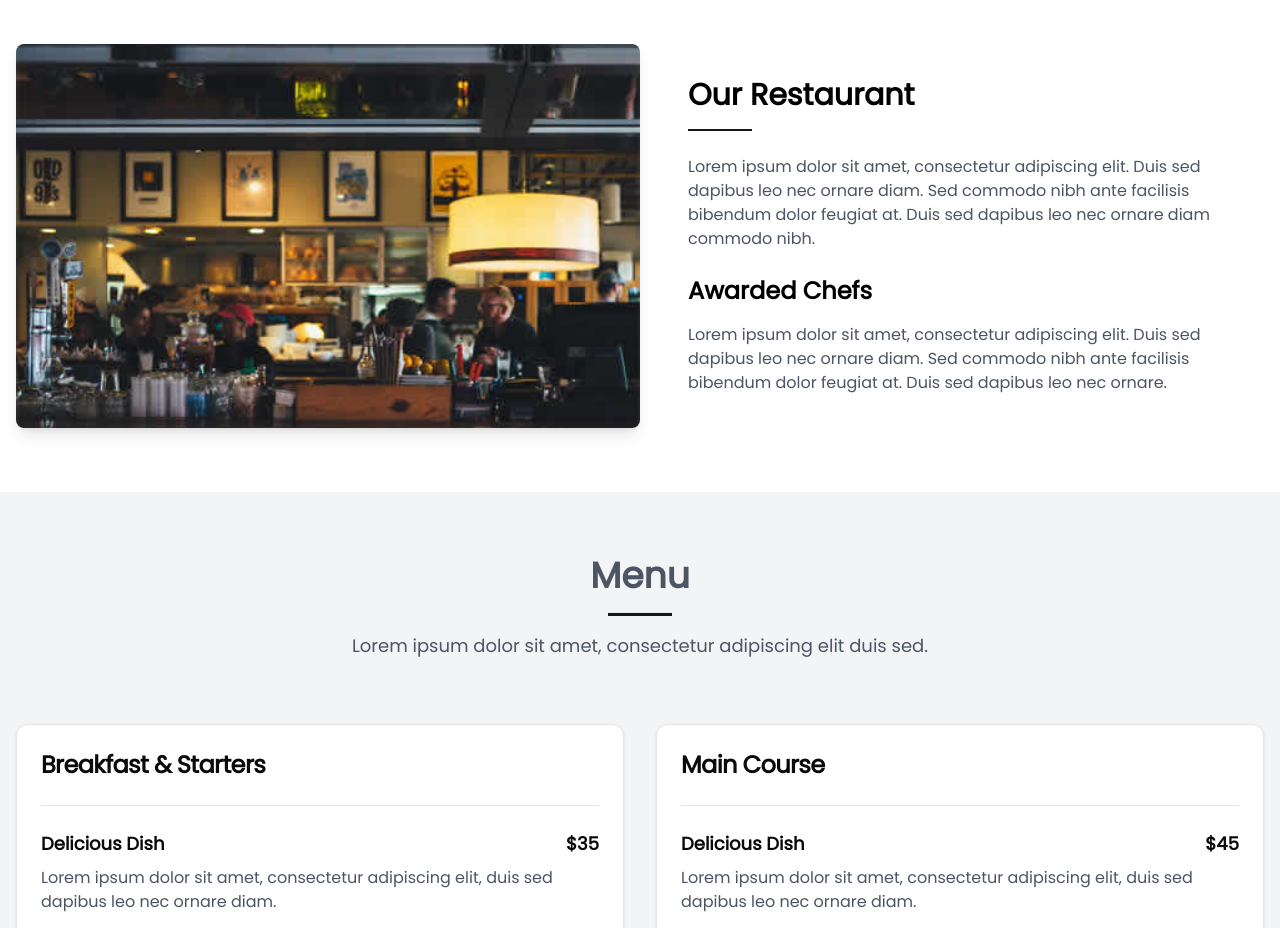
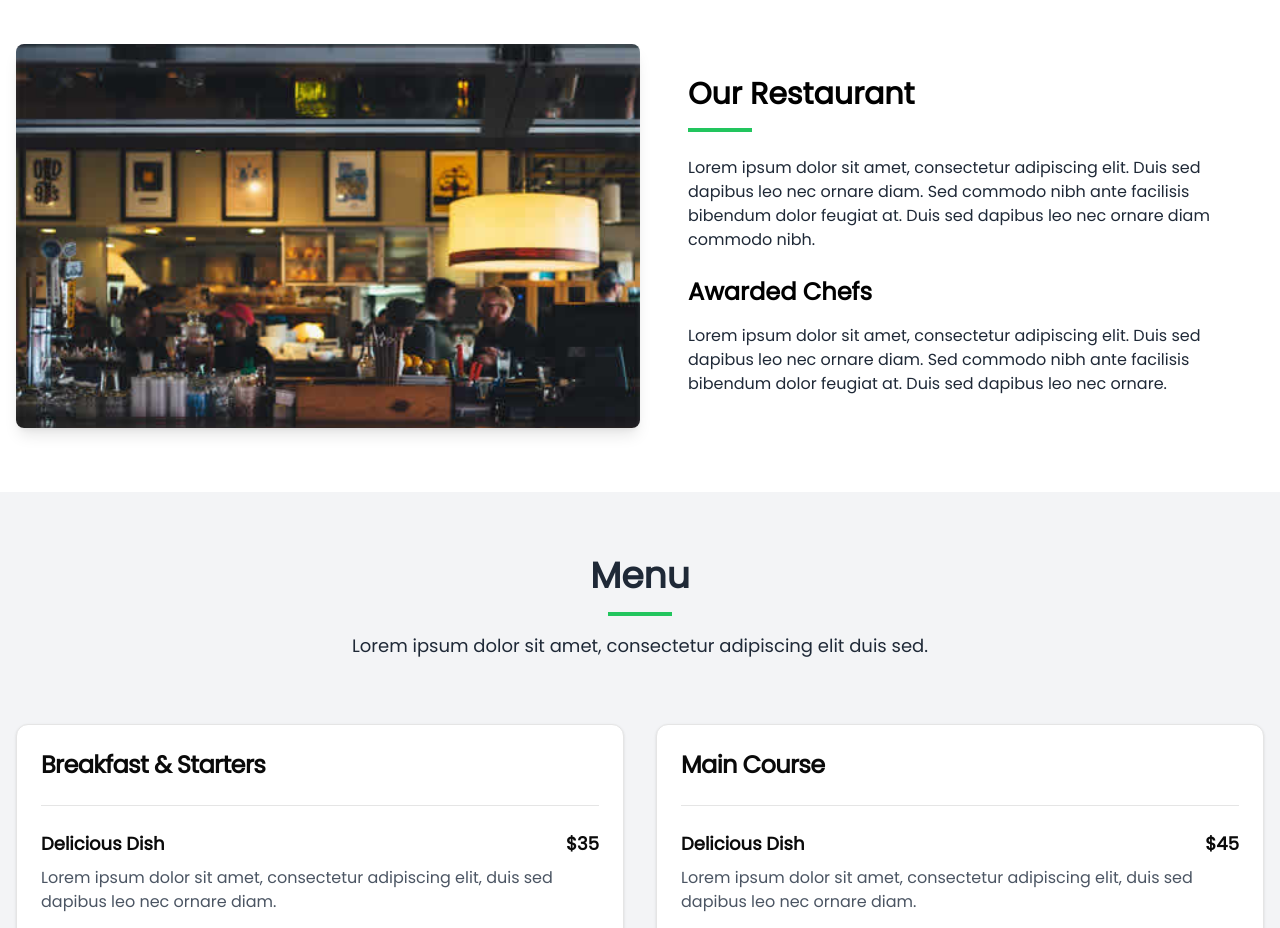
Before and after one commit to MarioBarrera14/TiendaTouche, a Next.js app: page / in a window 1280 px wide. Shown: the part 820-1748 px from the top of the page. Built offline with nearby package versions, Linux system fonts and the light colour scheme.

Commit message:
first commit

```diff
--- a/src/components/about/about.tsx
+++ b/src/components/about/about.tsx
@@ -19,12 +19,12 @@ export default function Component() {
           </div>
           <div className={`w-full md:w-1/2 md:pl-12 ${poppins.className}`}>
             <h2 className="text-3xl text-black font-bold mb-4">Our Restaurant</h2>
-            <hr className="w-16 border-t-2 border-primary mb-6" />
-            <p className="text-gray-600 mb-6">
+            <div className="w-16 h-1 bg-green-500 mb-6"></div>
+            <p className="text-gray-800 mb-6">
               Lorem ipsum dolor sit amet, consectetur adipiscing elit. Duis sed dapibus leo nec ornare diam. Sed commodo nibh ante facilisis bibendum dolor feugiat at. Duis sed dapibus leo nec ornare diam commodo nibh.
             </p>
             <h3 className="text-2xl font-semibold mb-4">Awarded Chefs</h3>
-            <p className="text-gray-600">
+            <p className="text-gray-800">
               Lorem ipsum dolor sit amet, consectetur adipiscing elit. Duis sed dapibus leo nec ornare diam. Sed commodo nibh ante facilisis bibendum dolor feugiat at. Duis sed dapibus leo nec ornare.
             </p>
           </div>
--- a/src/components/seccionMenu/menu.tsx
+++ b/src/components/seccionMenu/menu.tsx
@@ -6,9 +6,9 @@ export default function Menu() {
     <section id="restaurant-menu" className={`py-16 bg-gray-100 ${poppins.className}`}>
       <div className="container mx-auto px-4">
         <div className="text-center mb-16">
-          <h2 className="text-4xl font-bold mb-4 text-gray-600">Menu</h2>
-          <hr className="w-16 h-1 mx-auto bg-primary mb-4" />
-          <p className="text-lg text-gray-600">Lorem ipsum dolor sit amet, consectetur adipiscing elit duis sed.</p>
+          <h2 className="text-4xl font-bold mb-4 text-gray-800">Menu</h2>
+          <div className="w-16 h-1 bg-green-500 mx-auto mb-4"></div>
+          <p className="text-lg text-gray-800">Lorem ipsum dolor sit amet, consectetur adipiscing elit duis sed.</p>
         </div>
         <div className="grid grid-cols-1 md:grid-cols-2 gap-8">
           <MenuSection
```
